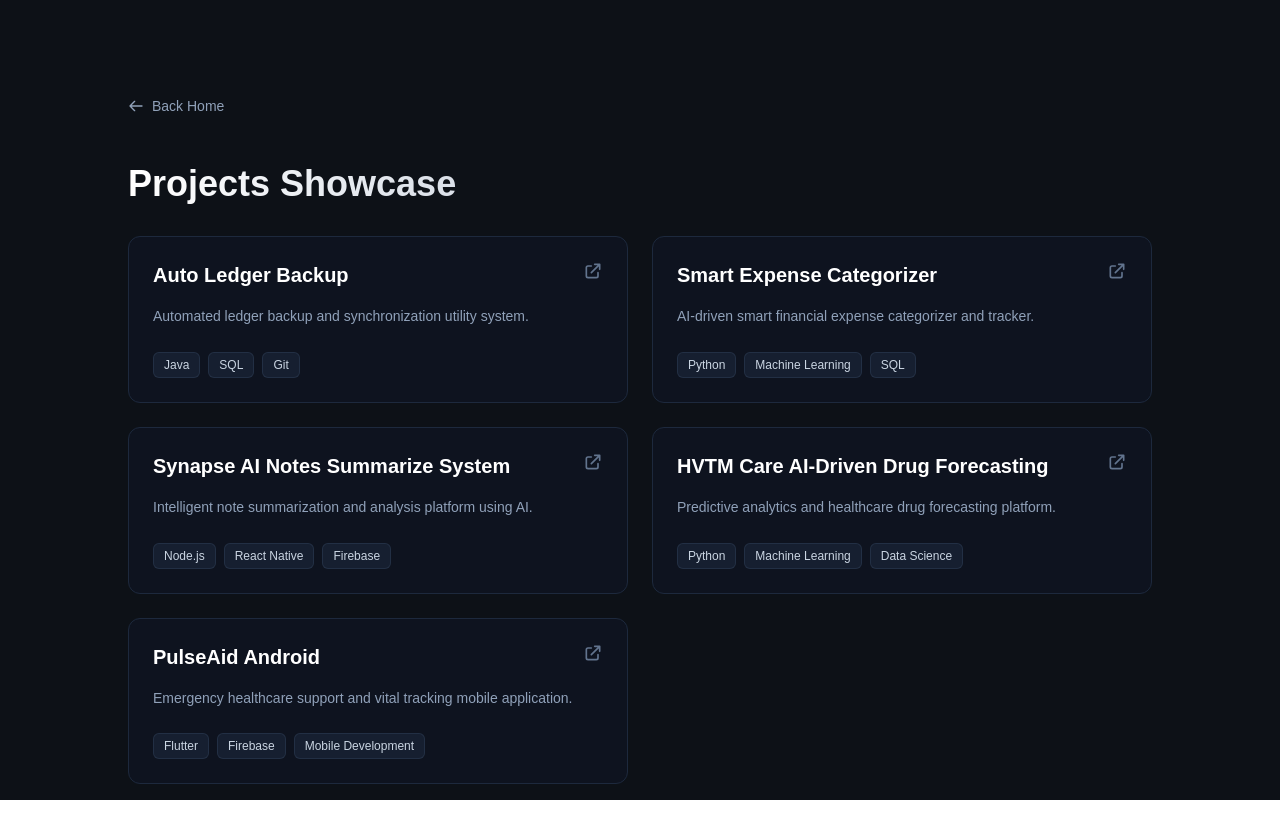
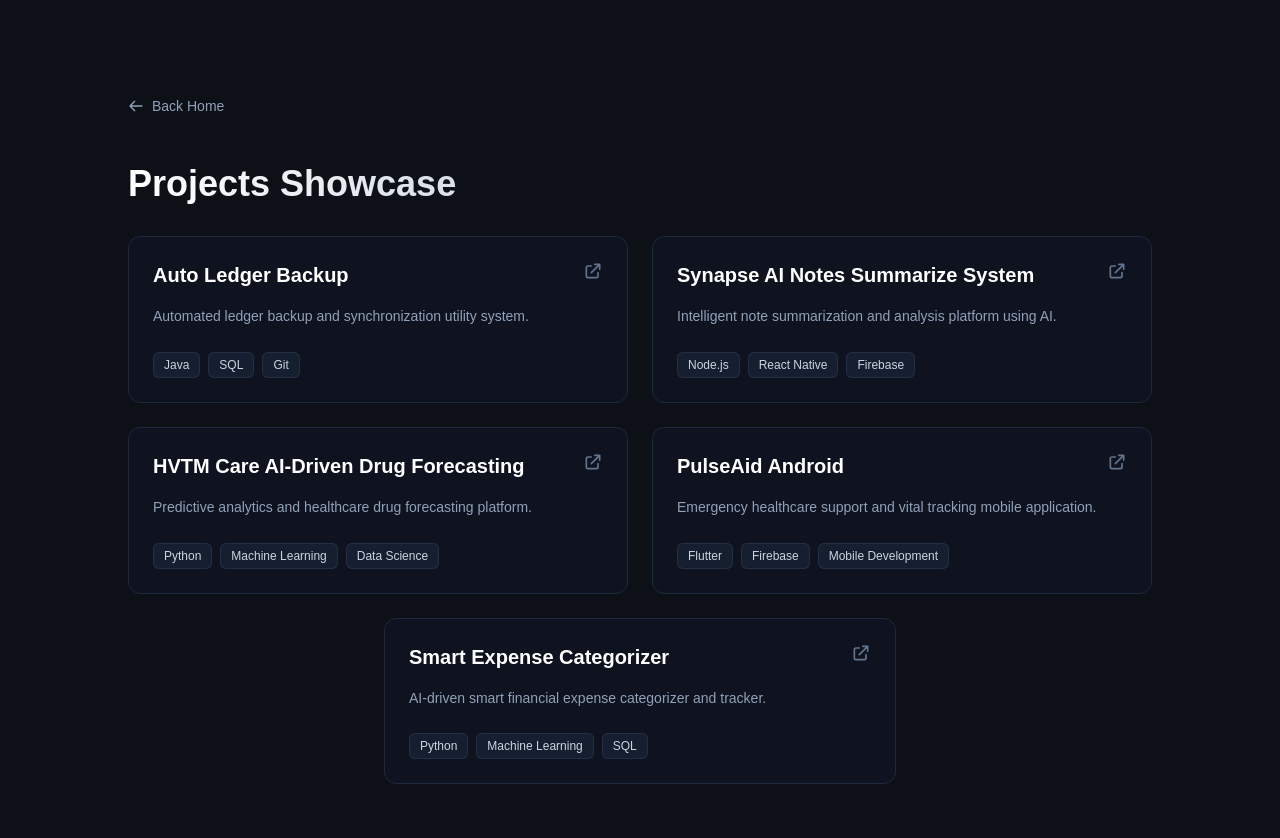
Before and after one commit to deVThish/venusha-portfolio, a Next.js app: page /projects in a window 1280 px wide. Shown: the top 838 px of the page. Before the commit the page ends 800 px from the top, so only its background shows below. Built offline with nearby package versions, Linux system fonts and the light colour scheme.

Commit message:
Add more padding on the project page

```diff
--- a/app/projects/page.tsx
+++ b/app/projects/page.tsx
@@ -3,18 +3,12 @@
 import { motion } from "framer-motion";
 import Link from "next/link";
 
-const projects = [
+const normalProjects = [
   {
     title: "Auto Ledger Backup",
     description: "Automated ledger backup and synchronization utility system.",
     tech: ["Java", "SQL", "Git"],
     link: "https://github.com/deVThish/Auto-Ledger-Backup",
-  },
-  {
-    title: "Smart Expense Categorizer",
-    description: "AI-driven smart financial expense categorizer and tracker.",
-    tech: ["Python", "Machine Learning", "SQL"],
-    link: "https://github.com/deVThish/Smart-Expense-Categorizer-Backup",
   },
   {
     title: "Synapse AI Notes Summarize System",
@@ -39,9 +33,16 @@ const projects = [
   },
 ];
 
+const featuredProject = {
+  title: "Smart Expense Categorizer",
+  description: "AI-driven smart financial expense categorizer and tracker.",
+  tech: ["Python", "Machine Learning", "SQL"],
+  link: "https://github.com/deVThish/Smart-Expense-Categorizer-Backup",
+};
+
 export default function ProjectsPage() {
   return (
-    <main className="bg-[#0d1117] min-h-screen pt-24 px-6 text-white">
+    <main className="bg-[#0d1117] min-h-screen pt-24 pb-32 px-6 text-white">
       <div className="max-w-5xl mx-auto">
         <div className="flex items-center gap-4 mb-12">
           <Link
@@ -69,8 +70,8 @@ export default function ProjectsPage() {
           Projects Showcase
         </h1>
 
-        <div className="grid grid-cols-1 md:grid-cols-2 gap-6">
-          {projects.map((project, index) => (
+        <div className="grid grid-cols-1 md:grid-cols-2 gap-6 items-start">
+          {normalProjects.map((project, index) => (
             <motion.a
               key={index}
               href={project.link}
@@ -114,6 +115,48 @@ export default function ProjectsPage() {
               </div>
             </motion.a>
           ))}
+
+          <motion.a
+            href={featuredProject.link}
+            target="_blank"
+            rel="noopener noreferrer"
+            initial={{ opacity: 0, y: 20 }}
+            animate={{ opacity: 1, y: 0 }}
+            transition={{ delay: 0.4 }}
+            className="p-6 rounded-xl bg-slate-900/40 border border-slate-800 hover:border-sky-500/50 transition-all duration-300 block group md:col-span-2 md:w-1/2 md:mx-auto"
+          >
+            <div className="flex justify-between items-start mb-4">
+              <h3 className="text-xl font-semibold group-hover:text-sky-400 transition-colors">
+                {featuredProject.title}
+              </h3>
+              <svg
+                className="w-5 h-5 text-slate-500 group-hover:text-sky-400 transition-colors"
+                fill="none"
+                stroke="currentColor"
+                strokeWidth="2"
+                viewBox="0 0 24 24"
+              >
+                <path
+                  strokeLinecap="round"
+                  strokeLinejoin="round"
+                  d="M10 6H6a2 2 0 00-2 2v10a2 2 0 002 2h10a2 2 0 002-2v-4M14 4h6m0 0v6m0-6L10 14"
+                />
+              </svg>
+            </div>
+            <p className="text-slate-400 text-sm mb-6 leading-relaxed">
+              {featuredProject.description}
+            </p>
+            <div className="flex flex-wrap gap-2">
+              {featuredProject.tech.map((tech, i) => (
+                <span
+                  key={i}
+                  className="text-xs font-medium px-2.5 py-1 rounded-md bg-slate-800/60 text-slate-300 border border-slate-700/50"
+                >
+                  {tech}
+                </span>
+              ))}
+            </div>
+          </motion.a>
         </div>
       </div>
     </main>
```
